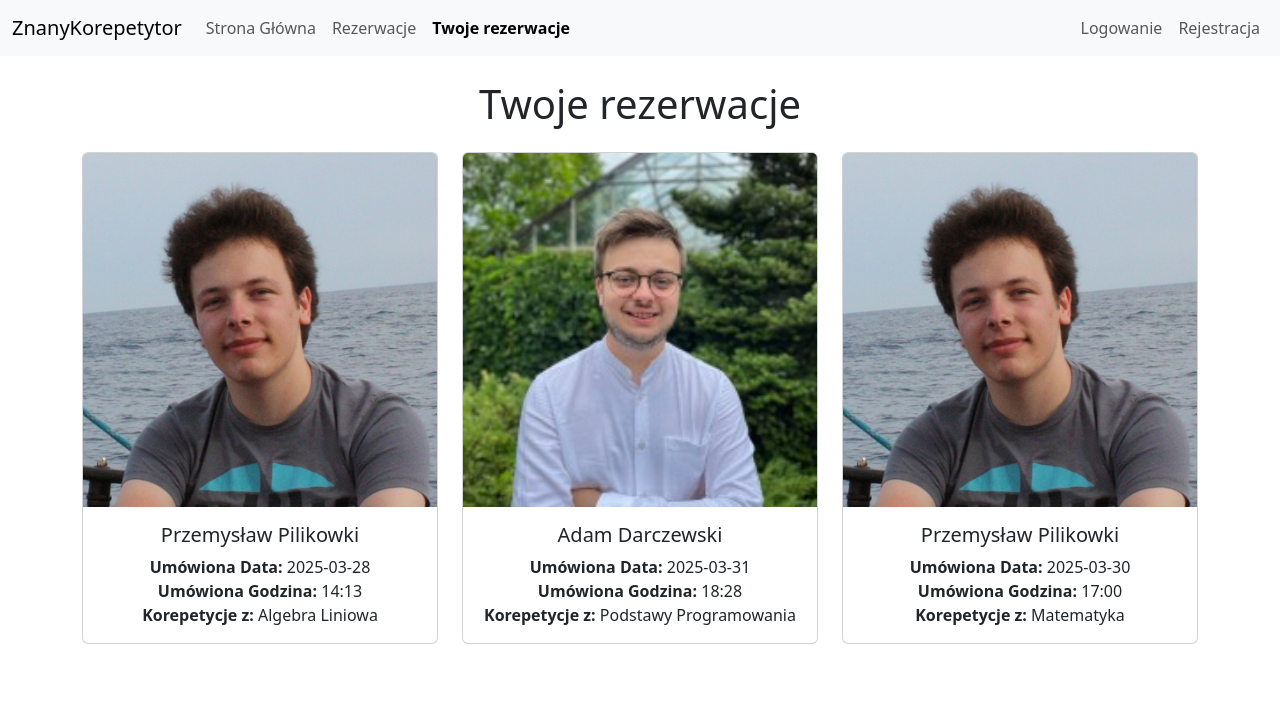
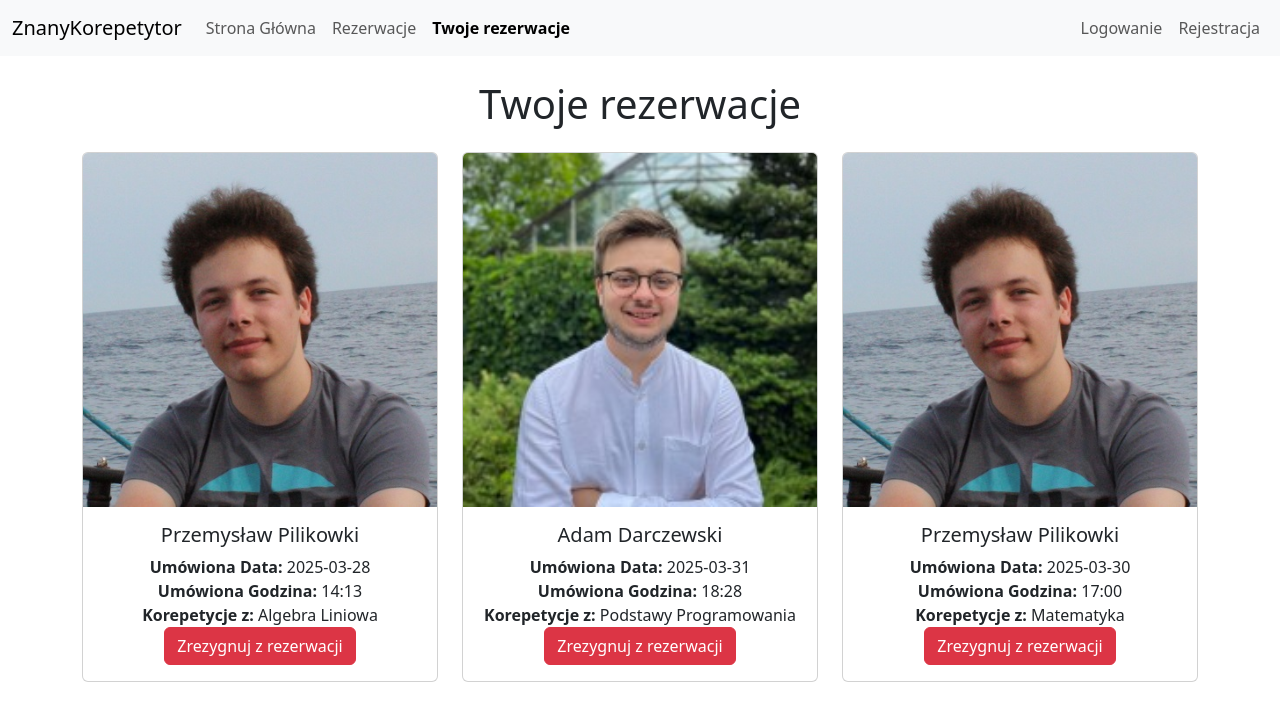
Before and after one commit to Jakub3Tp/Projekt, a React (Vite) app: page /reservation in a window 1280 px wide. Shown: the top 720 px of the page. Built offline with nearby package versions, Linux system fonts and the light colour scheme; data requests are answered from the project's data file.

Commit message:
28.03.2025 - rezygnacja/DELETE

```diff
--- a/src/Reservation.jsx
+++ b/src/Reservation.jsx
@@ -26,6 +26,7 @@ export default function Reservation() {
                                         <strong>Umówiona Data:</strong> {res.date}<br/>
                                         <strong>Umówiona Godzina:</strong> {res.time}<br/>
                                         <strong>Korepetycje z:</strong> {res.reason}<br/>
+                                        <button className="btn btn-danger">Zrezygnuj z rezerwacji</button> <br/>
                                     </p>
                                 </div>
                             </div>
```
